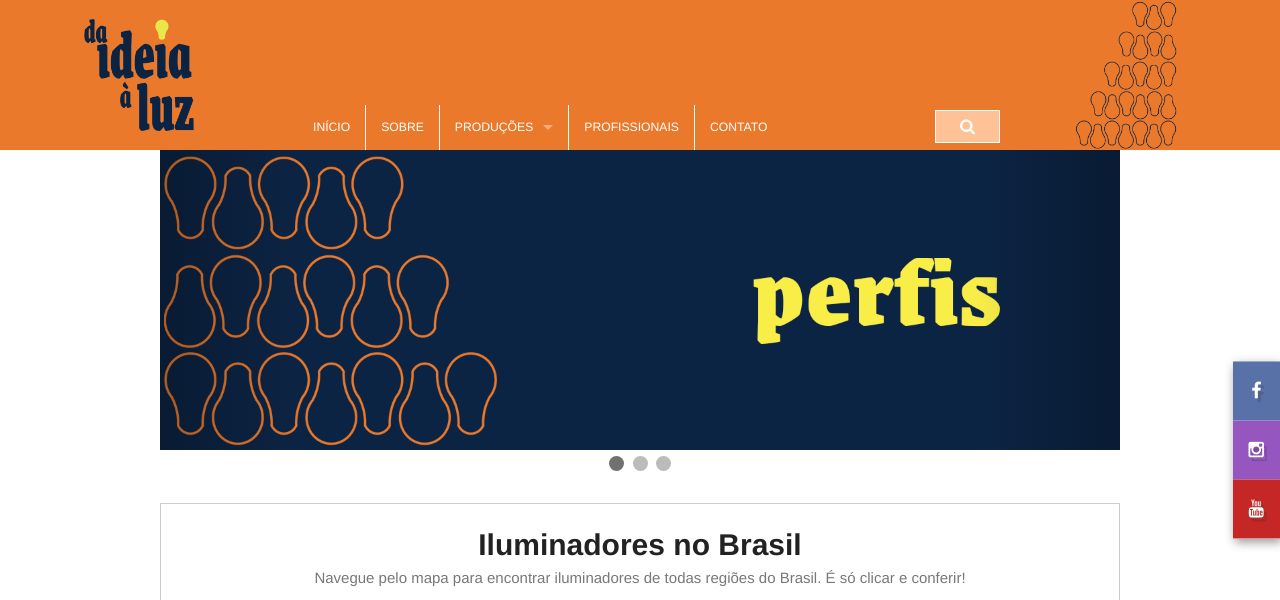
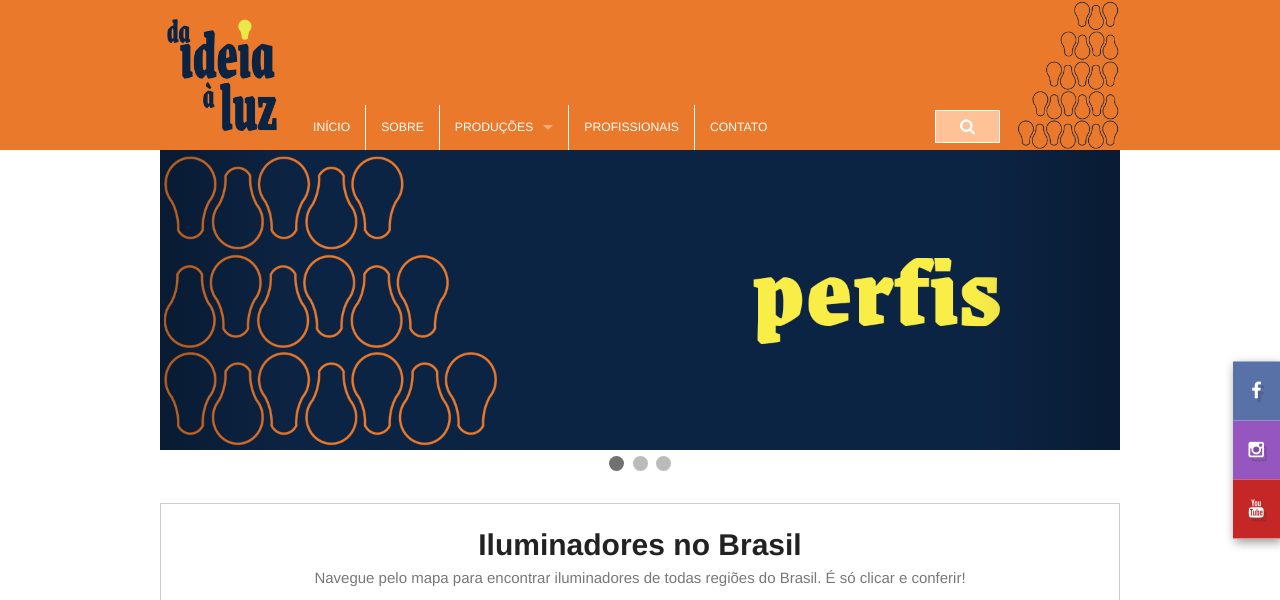
Before and after one commit to daideiaaluz/daideiaaluz.github.io, a Jekyll site: the page built from index.html, in a window 1280 px wide. Shown: the top 600 px of the page. Built offline with Jekyll 4.4.1, drawn with Linux system fonts in a browser that asks for light colours; nearby versions of some CDN libraries; grey boxes are pictures that could not be loaded.

Commit message:
Update style.css

```diff
--- a/assets/css/style.css
+++ b/assets/css/style.css
@@ -159,10 +159,10 @@ header .navbar-text {
 	margin: 0px;
 }
 .left-logo {
-	margin-left: 5%;
+	margin-left: 11.5%;
 }
 .right-logo {
-	right: 8%;
+	right: 12.5%;
 }
 
 @media (min-width:768px) {
```
